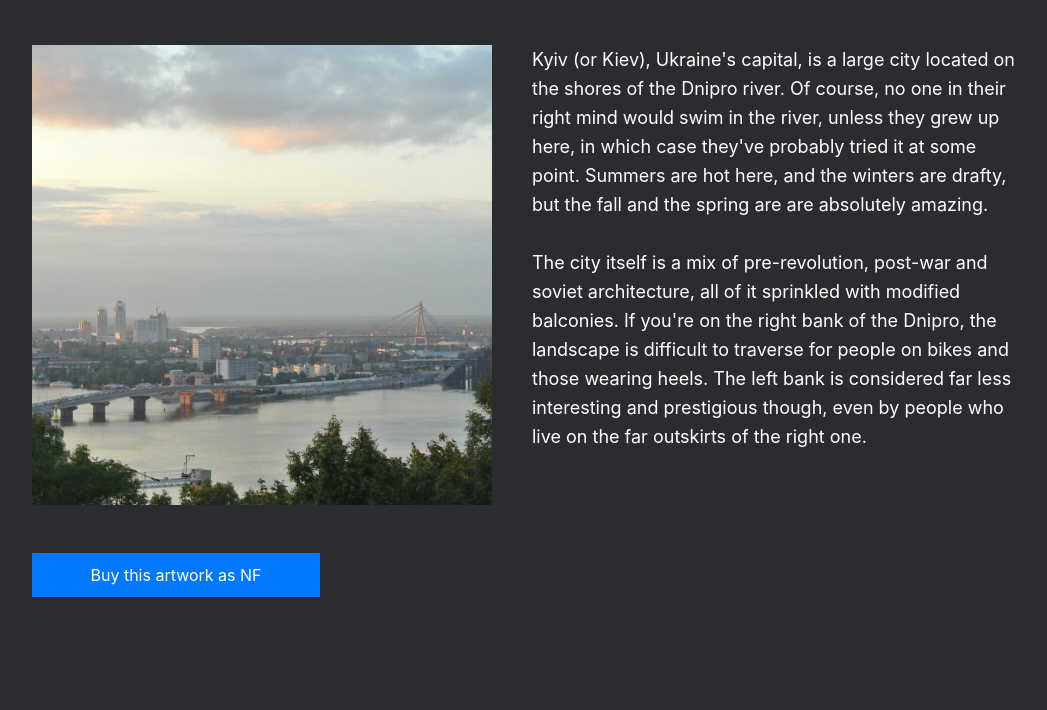
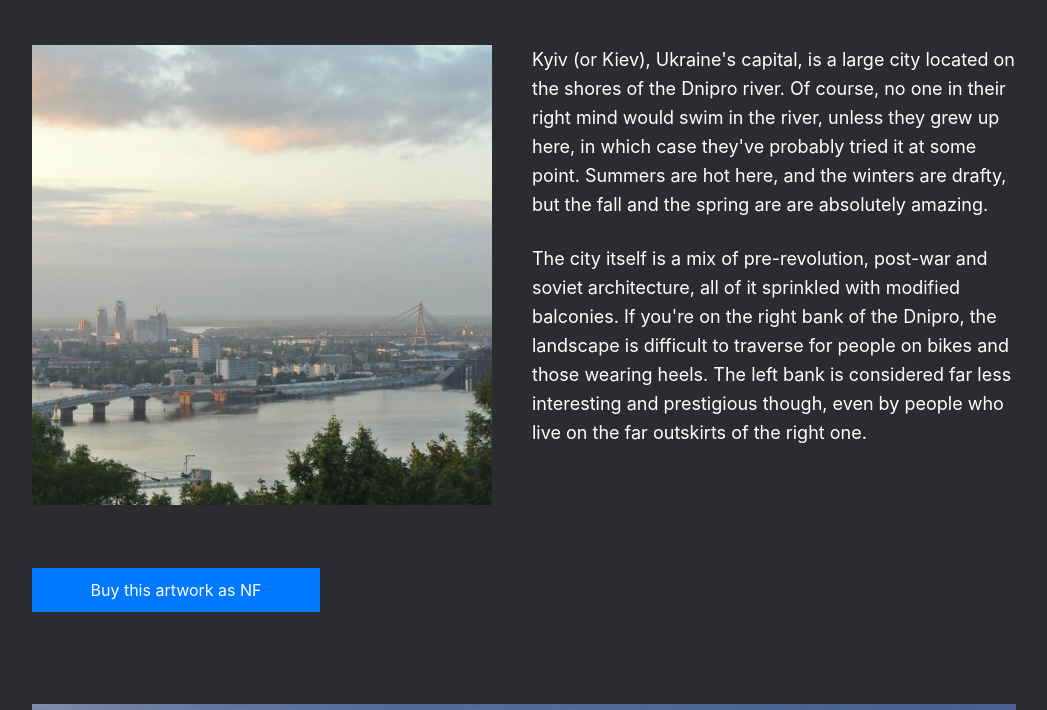
Before and after one commit to Samm96/web_project_3, a plain HTML site: page index.html in a window 1280 px wide. Shown: the part 2570-3280 px from the top of the page, without its empty margins (116-1163 px from the left). Drawn offline with Linux system fonts and the light colour scheme.

Commit message:
Fix Place 1

```diff
--- a/index.html
+++ b/index.html
@@ -105,14 +105,15 @@
               >Natalia Dolgushina, content producer</a
             >
           </div>
+          <div class="place__paragraphs">
           <p class="place__paragraph">
             Kyiv (or Kiev), Ukraine's capital, is a large city located on the
             shores of the Dnipro river. Of course, no one in their right mind
             would swim in the river, unless they grew up here, in which case
             they've probably tried it at some point. Summers are hot here, and
             the winters are drafty, but the fall and the spring are are
-            absolutely amazing.<br />
-            <br />
+            absolutely amazing.</p>
+          <p class="place__paragraph">
             The city itself is a mix of pre-revolution, post-war and soviet
             architecture, all of it sprinkled with modified balconies. If you're
             on the right bank of the Dnipro, the landscape is difficult to
@@ -120,9 +121,10 @@
             is considered far less interesting and prestigious though, even by
             people who live on the far outskirts of the right one.
           </p>
+        </div>
           <a class="button place__button" href="https://www.theverge.com/22310188/nft-explainer-what-is-blockchain-crypto-art-faq">Buy this artwork as NF</a>
         </div>
-
+<!--
         <div class="place">
           <p class="place__title">Cricieth, Wales</p>
           <img
@@ -255,6 +257,7 @@
           <a class="button place__button" href="https://www.theverge.com/22310188/nft-explainer-what-is-blockchain-crypto-art-faq">Buy this artwork as NF</a>
         </div>
       </section>
+      -->
 
       <div class="cover cover__background">
         <div class="cover__group">
--- a/styles/style.css
+++ b/styles/style.css
@@ -145,6 +145,12 @@
   display: grid;
   grid-template-columns: 1fr 1fr;
   grid-gap: 48px 40px;
+  grid-template-areas:
+  "title website"
+  "image paragraph"
+  "image paragraph"
+  "button paragraph";
+
 }
 
 .place:first-child {
@@ -158,11 +164,13 @@
   font-size: 72px;
   font-weight: 900;
   line-height: 76px;
+  grid-area: title;
 }
 
 .place__image {
   max-width: 460px;
   grid-column: 1;
+  grid-area: image;
 }
 
 .place__image:last-of-type {
@@ -176,6 +184,7 @@
   text-align: center;
   grid-column: 1;
   grid-row: 3;
+  grid-area: button;
 }
 
 .place__website {
@@ -187,6 +196,7 @@
   display: flex;
   flex-direction: column;
   justify-content: flex-end;
+  grid-area: website;
 }
 
 .place__url-heading {
@@ -209,14 +219,18 @@
   font-weight: 400;
 }
 
-.place__paragraph {
+.place__paragraphs {
   width: 484px;
   margin: 0;
   padding: 0;
   font-size: 18px;
   font-weight: 400;
   line-height: 29px;
-  grid-row: span 3;
+}
+
+.place__paragraph {
+  margin: 0 0 25px 0;
+  grid-area: paragraph;
 }
 
 .cover {
```
